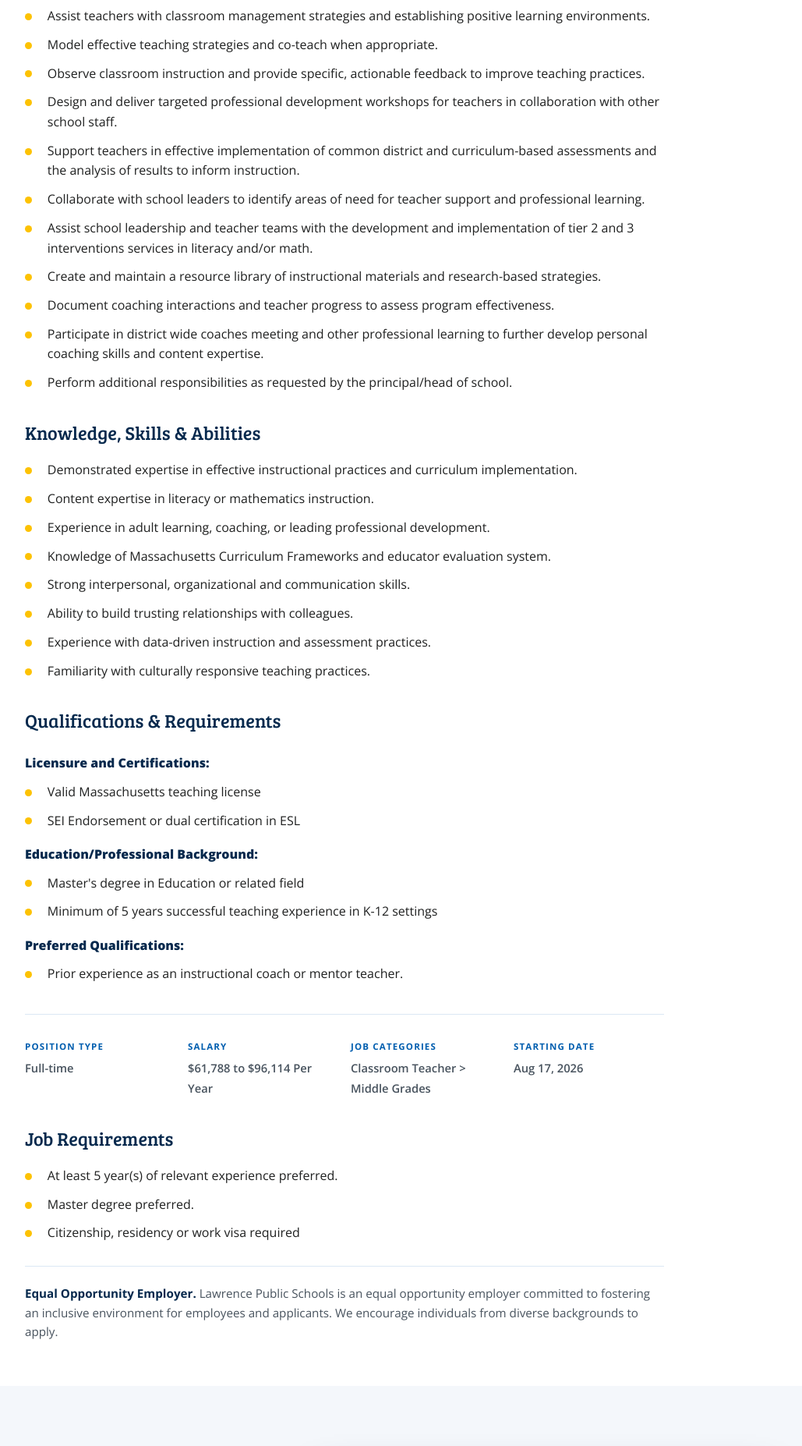
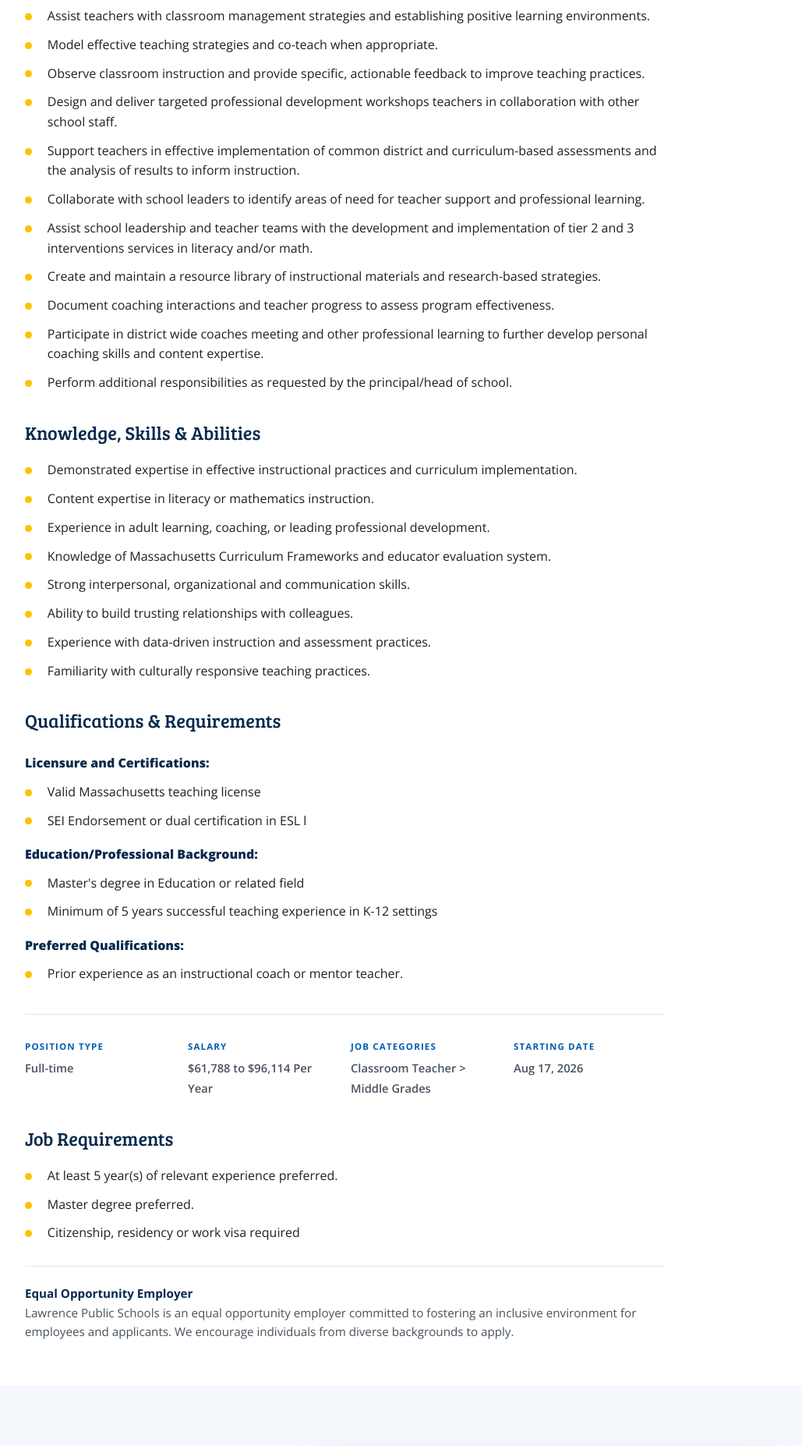
Before and after one commit to mikeberlinworkshop/workshop-hiring-website, a plain HTML site: page sparklps/roles/instructional-coach.html in a window 1280 px wide. Shown: the part 707-2561 px from the top of the page at 78% size, without its empty margins (198-1227 px from the left). Drawn offline with nearby package versions, Linux system fonts and the light colour scheme.

Commit message:
Spark roles: restore source JD wording exactly, incl. source typos
Co-Authored-By: Claude Opus 4.8 (1M context) <noreply@anthropic.com>

```diff
--- a/sparklps/roles/instructional-coach.html
+++ b/sparklps/roles/instructional-coach.html
@@ -44,14 +44,14 @@
 
   <section class="role-detail">
     <div class="wrap narrow">
-      <p class="lead">The Instructional Coach will provide personalized coaching, professional development, and resources to help teachers improve instructional practices, classroom culture and management strategies, and content knowledge, and assist building leadership in the development and implementation of systems of tiered support to ensure academic proficiency for all students and close achievement gaps for subgroups within the schools, especially multilingual learners.</p>
+      <p class="lead">The Instructional Coach will provide personalized coaching, professional development, and resources to help teachers improve instructional practices, classroom culture and management strategies, and content knowledge, and assist building leadership in the development and implementation of systems of tiered support to ensure academic proficiency for all students and close achieve gaps for subgroups within the schools, especially multilingual learners.</p>
       <h2 class="serif">Essential Duties &amp; Responsibilities</h2>
       <ul class="ticks">
           <li>Assist individual teachers and teacher teams with effective lesson planning, incorporating the principles of UDL and SEI to plan from high quality curriculum materials.</li>
           <li>Assist teachers with classroom management strategies and establishing positive learning environments.</li>
           <li>Model effective teaching strategies and co-teach when appropriate.</li>
           <li>Observe classroom instruction and provide specific, actionable feedback to improve teaching practices.</li>
-          <li>Design and deliver targeted professional development workshops for teachers in collaboration with other school staff.</li>
+          <li>Design and deliver targeted professional development workshops teachers in collaboration with other school staff.</li>
           <li>Support teachers in effective implementation of common district and curriculum-based assessments and the analysis of results to inform instruction.</li>
           <li>Collaborate with school leaders to identify areas of need for teacher support and professional learning.</li>
           <li>Assist school leadership and teacher teams with the development and implementation of tier 2 and 3 interventions services in literacy and/or math.</li>
@@ -75,7 +75,7 @@
       <ul class="ticks">
           <li class="grp">Licensure and Certifications:</li>
           <li>Valid Massachusetts teaching license</li>
-          <li>SEI Endorsement or dual certification in ESL</li>
+          <li>SEI Endorsement or dual certification in ESL l</li>
           <li class="grp">Education/Professional Background:</li>
           <li>Master's degree in Education or related field</li>
           <li>Minimum of 5 years successful teaching experience in K-12 settings</li>
@@ -87,7 +87,7 @@
       </div>
       <h2 class="serif">Job Requirements</h2>
       <ul class="ticks"><li>At least 5 year(s) of relevant experience preferred.</li><li>Master degree preferred.</li><li>Citizenship, residency or work visa required</li></ul>
-      <p class="eoe"><strong>Equal Opportunity Employer.</strong> Lawrence Public Schools is an equal opportunity employer committed to fostering an inclusive environment for employees and applicants. We encourage individuals from diverse backgrounds to apply.</p>
+      <div class="eoe"><strong>Equal Opportunity Employer</strong><p>Lawrence Public Schools is an equal opportunity employer committed to fostering an inclusive environment for employees and applicants. We encourage individuals from diverse backgrounds to apply.</p></div>
     </div>
   </section>
 
```
